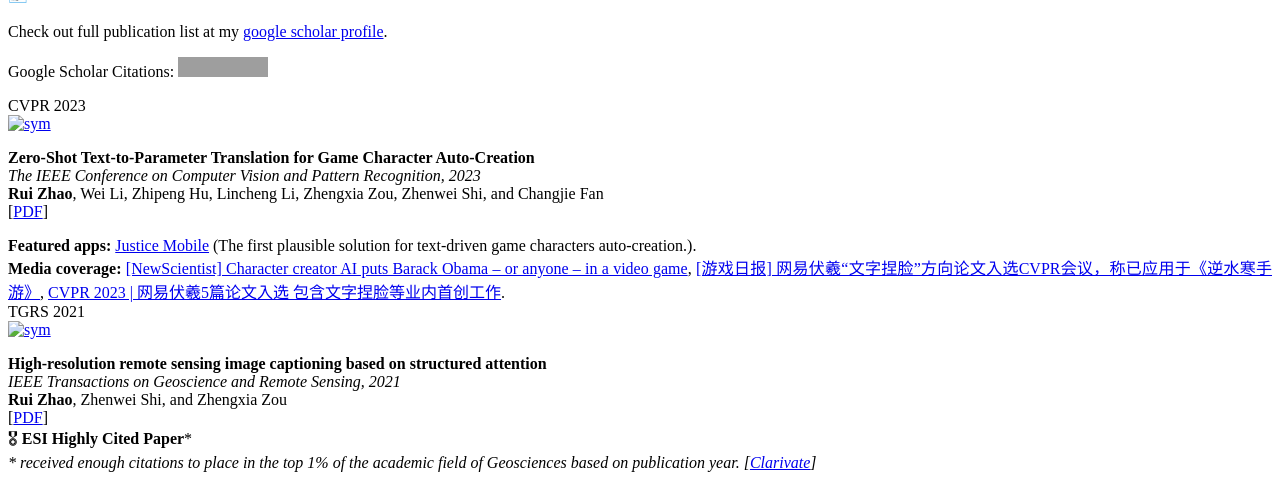
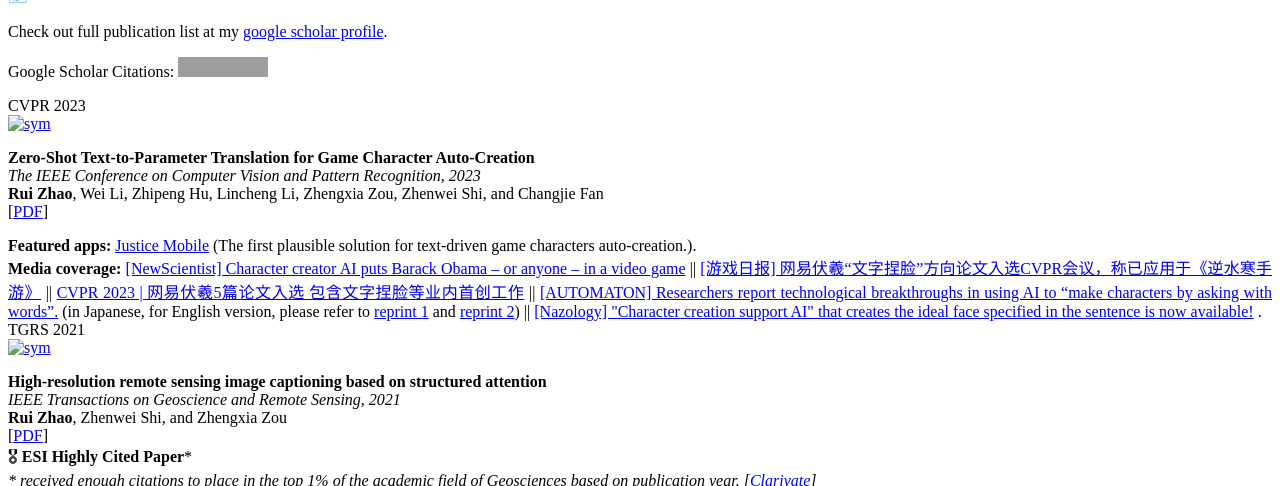
Before and after one commit to ruizhaocv/ruizhaocv.github.io, a Jekyll site: the page built from _pages/includes/pub.md, in a window 1280 px wide and 1400 px high, scrolled down 467 px, cut to the strip 0-486 px from the top of the window. Built offline with Jekyll 4.4.1, drawn with Linux system fonts in a browser that asks for light colours; our own code applies the rules of GitHub Pages for plain Markdown files; grey boxes are pictures that could not be loaded.

Commit message:
add media coverage

```diff
--- a/_pages/includes/pub.md
+++ b/_pages/includes/pub.md
@@ -21,9 +21,12 @@ Google Scholar Citations:
 [<a href="https://arxiv.org/abs/2303.01311">PDF</a>]<br>
 <div style="text-align: justify">
 <b>Featured apps: </b> <a href="https://h.163.com/">Justice Mobile</a> (The first plausible solution for text-driven game characters auto-creation.).<br>
-<b>Media coverage: </b><a href="https://www.newscientist.com/article/2362730-character-creator-ai-puts-barack-obama-or-anyone-in-a-video-game/">[NewScientist] Character creator AI puts Barack Obama – or anyone – in a video game</a>,
-<a href="https://news.yxrb.net/2023/0314/1372.html">[游戏日报] 网易伏羲“文字捏脸”方向论文入选CVPR会议，称已应用于《逆水寒手游》</a>,
-<a href="https://mp.weixin.qq.com/s/I4MVjk7rIZIl0g8OY6xobg">CVPR 2023 | 网易伏羲5篇论文入选 包含文字捏脸等业内首创工作</a>.<br>
+<b>Media coverage: </b><a href="https://www.newscientist.com/article/2362730-character-creator-ai-puts-barack-obama-or-anyone-in-a-video-game/">[NewScientist] Character creator AI puts Barack Obama – or anyone – in a video game</a> ||
+<a href="https://news.yxrb.net/2023/0314/1372.html">[游戏日报] 网易伏羲“文字捏脸”方向论文入选CVPR会议，称已应用于《逆水寒手游》</a> ||
+<a href="https://mp.weixin.qq.com/s/I4MVjk7rIZIl0g8OY6xobg">CVPR 2023 | 网易伏羲5篇论文入选 包含文字捏脸等业内首创工作</a> ||
+<a href="https://automaton-media.com/articles/newsjp/20230314-240584/">[AUTOMATON] Researchers report technological breakthroughs in using AI to “make characters by asking with words”.</a> (in Japanese, for English version, please refer to <a href="https://www.newsdirectory3.com/researchers-report-technological-breakthroughs-in-using-ai-to-make-characters-by-asking-with-words-a-wide-range-of-text-can-be-identified-from-animals-to-celebrities-automaton/">reprint 1</a> and <a href="https://www.archyde.com/researchers-report-on-the-technological-achievements-of-using-ai-to-make-characters-just-by-asking-with-words-a-wide-range-of-text-can-be-specified-from-animals-to-celebrities-automaton/">reprint 2</a>) ||
+<a href="https://nazology.net/archives/123271">[Nazology] "Character creation support AI" that creates the ideal face specified in the sentence is now available!</a> .<br>
+
 
 </div>
 </div>
@@ -53,7 +56,7 @@ Zhengxia Zou, <b>Rui Zhao</b>, Tianyang Shi, Shuang Qiu, and Zhenwei Shi<br>
 [[Github ![](https://img.shields.io/github/stars/jiupinjia/SkyAR?style=social)](https://github.com/jiupinjia/SkyAR)]<br>
 <b>Featured apps: </b> <a href="https://wandb.ai/wandb/skyAR/reports/The-Sky-Is-In-Our-Grasp---VmlldzozMjY0NDI">Weights & Biases</a>, a ML developer tool with 100,000+ practitioners.<br>
 <b>Media coverage: </b>
-<a href="https://thenextweb.com/news/this-open-source-ai-tool-can-make-your-video-spectacular-with-sky-replacement-effects">[TNW] This open-source AI tool can make your video spectacular with sky replacement effects</a>,
+<a href="https://thenextweb.com/news/this-open-source-ai-tool-can-make-your-video-spectacular-with-sky-replacement-effects">[TNW] This open-source AI tool can make your video spectacular with sky replacement effects</a> ||
 <a href="https://betterprogramming.pub/the-top-10-trending-machine-learning-projects-of-2020-d923bf31abb7">[Better Programming] The Top 10 Trending ML Projects of 2020</a>. <br>
 <div style="text-align: justify">
 </div>
```
